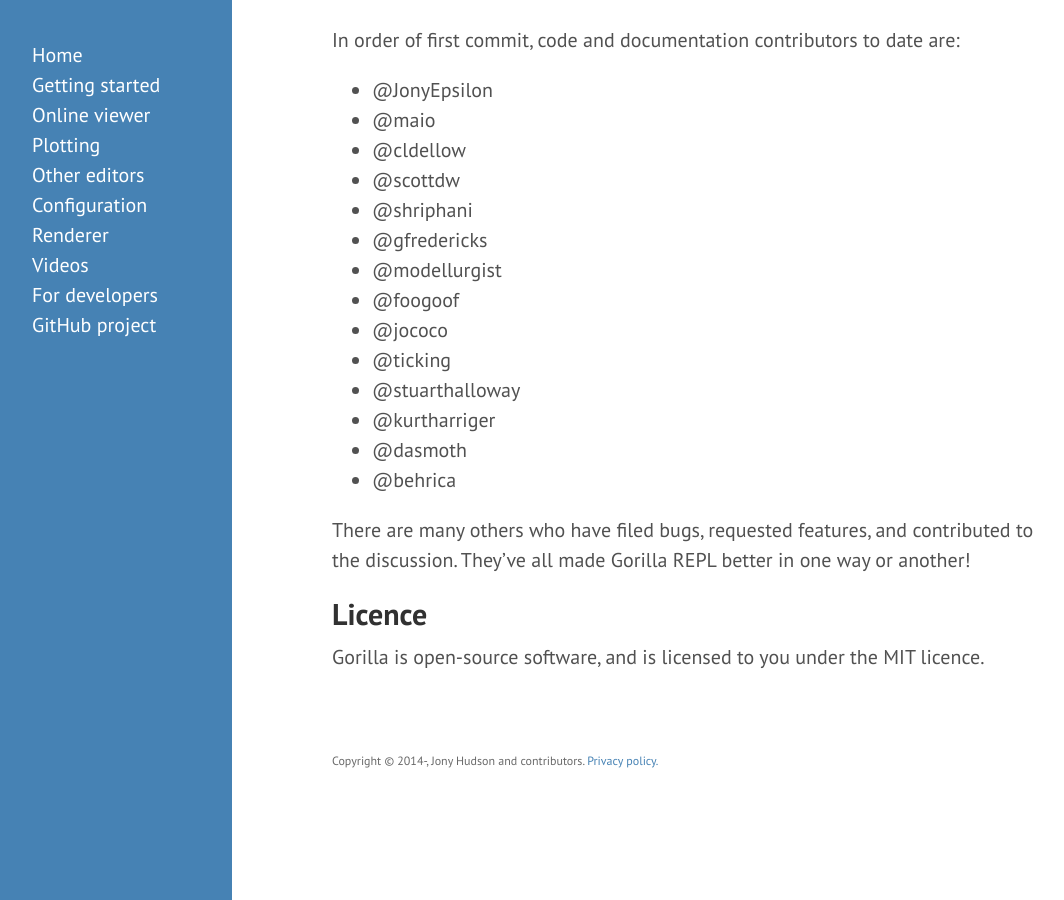
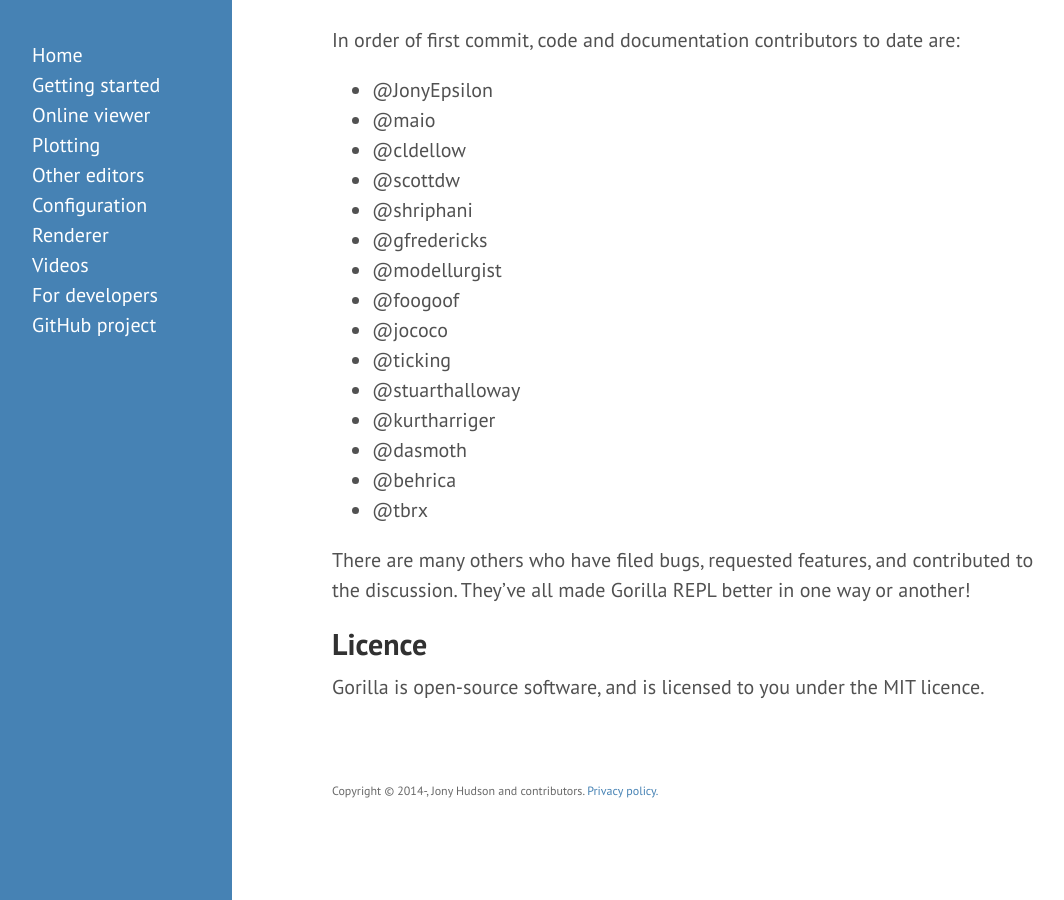
Before and after one commit to JonyEpsilon/gorilla-repl.org, a Jekyll site: the page built from index.md, in a window 1280 px wide and 900 px high, scrolled down 1559 px. Shown: the whole window, without its empty margins (8-1072 px from the left). Built offline with Jekyll 4.4.1, drawn with Linux system fonts in a browser that asks for light colours; Markdown is read by kramdown in place of the engine named in the settings.

Commit message:
Add @tbrx to contributor list.

```diff
--- a/index.md
+++ b/index.md
@@ -60,6 +60,7 @@ In order of first commit, code and documentation contributors to date are:
 - @kurtharriger
 - @dasmoth
 - @behrica
+- @tbrx
 
 There are many others who have filed bugs, requested features, and contributed to the discussion. They've all made
 Gorilla REPL better in one way or another!
```
